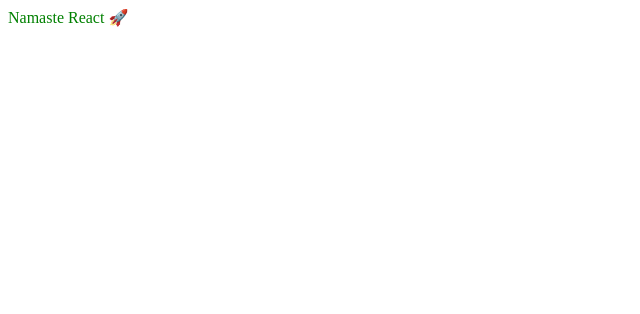
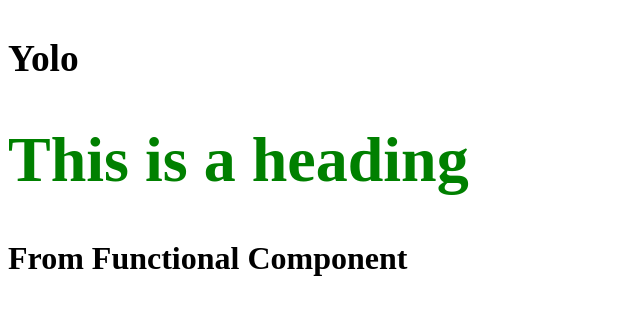
Before and after one commit to SibilSoren/namaste-react, a React (Vite) app: page / in a window 1280 px wide. Shown: the top 314 px of the page, without its empty margins (0-640 px from the left). Built offline with nearby package versions, Linux system fonts and the light colour scheme.

Commit message:
React Foundation

```diff
--- a/App.js
+++ b/App.js
@@ -2,6 +2,21 @@ import React from "react";
 import ReactDOM from "react-dom/client";
 
 let heading = React.createElement("div", { id: "heading" }, "Namaste React 🚀");
+
+//React Functional component
+let title = <h3>Yolo</h3>;
+let Title = () => {
+  return <h1 id="heading">This is a heading</h1>;
+};
+let HeadingComponent = () => {
+  return (
+    <h1>
+      {title}
+      <Title />
+      From Functional Component
+    </h1>
+  );
+};
 let root = ReactDOM.createRoot(document.getElementById("root"));
 
-root.render(heading);
+root.render(<HeadingComponent />);
```
